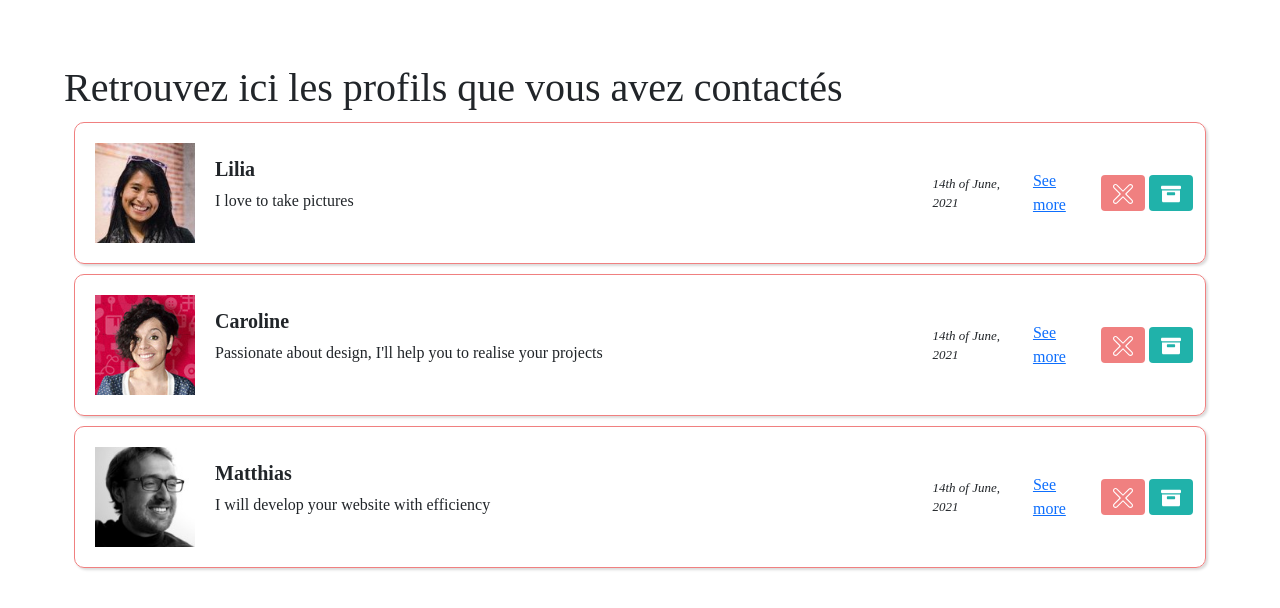
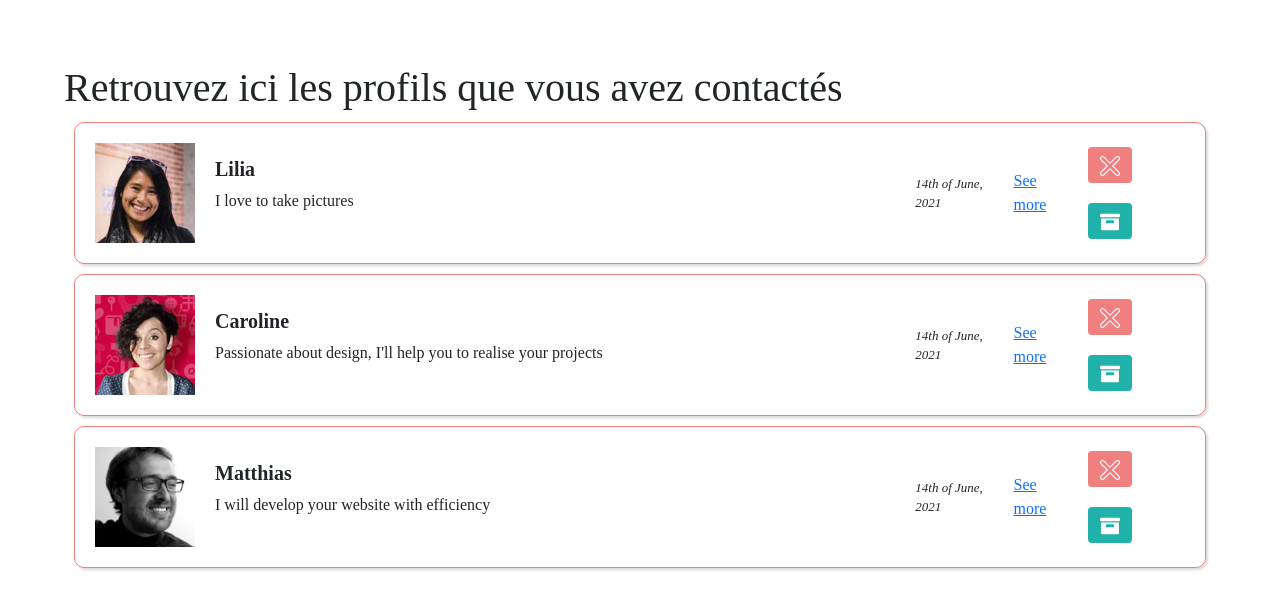
Before and after one commit to RangoDisco/Penta-gones, an Angular app: page / in a window 1280 px wide. Shown: the top 608 px of the page. Built offline with nearby package versions, Linux system fonts and the light colour scheme.

Commit message:
finalizing contacted freelances page

```diff
--- a/src/app/pages/my-contacts-page/my-contacts-page.component.html
+++ b/src/app/pages/my-contacts-page/my-contacts-page.component.html
@@ -11,8 +11,9 @@
     </div>
     <p class="contactDate">14th of June, 2021</p>
     <a href="#">See more</a>
-    <button class="btn delete"><img src="../../../assets/delete.svg" class="btn-img" alt=""></button>
-    <button class="btn archive"><img src="../../../assets/archive.svg" class="btn-img" alt=""> </button>
-
+    <div class="btns">
+      <button class="btn delete"><img src="../../../assets/delete.svg" class="btn-img" alt=""></button>
+      <button class="btn archive"><img src="../../../assets/archive.svg" class="btn-img" alt=""> </button>
+    </div>
   </div>
 </section>
--- a/src/app/pages/my-contacts-page/my-contacts-page.component.scss
+++ b/src/app/pages/my-contacts-page/my-contacts-page.component.scss
@@ -39,7 +39,7 @@ a {
 .btn {
   background-color: lightcoral;
   border: none;
-  margin: 2px;
+  margin: 10px;
   outline: none;
 }
 .delete {
```
Also changed, not shown: 1 other file (tests, documents, lock files or other folders).
